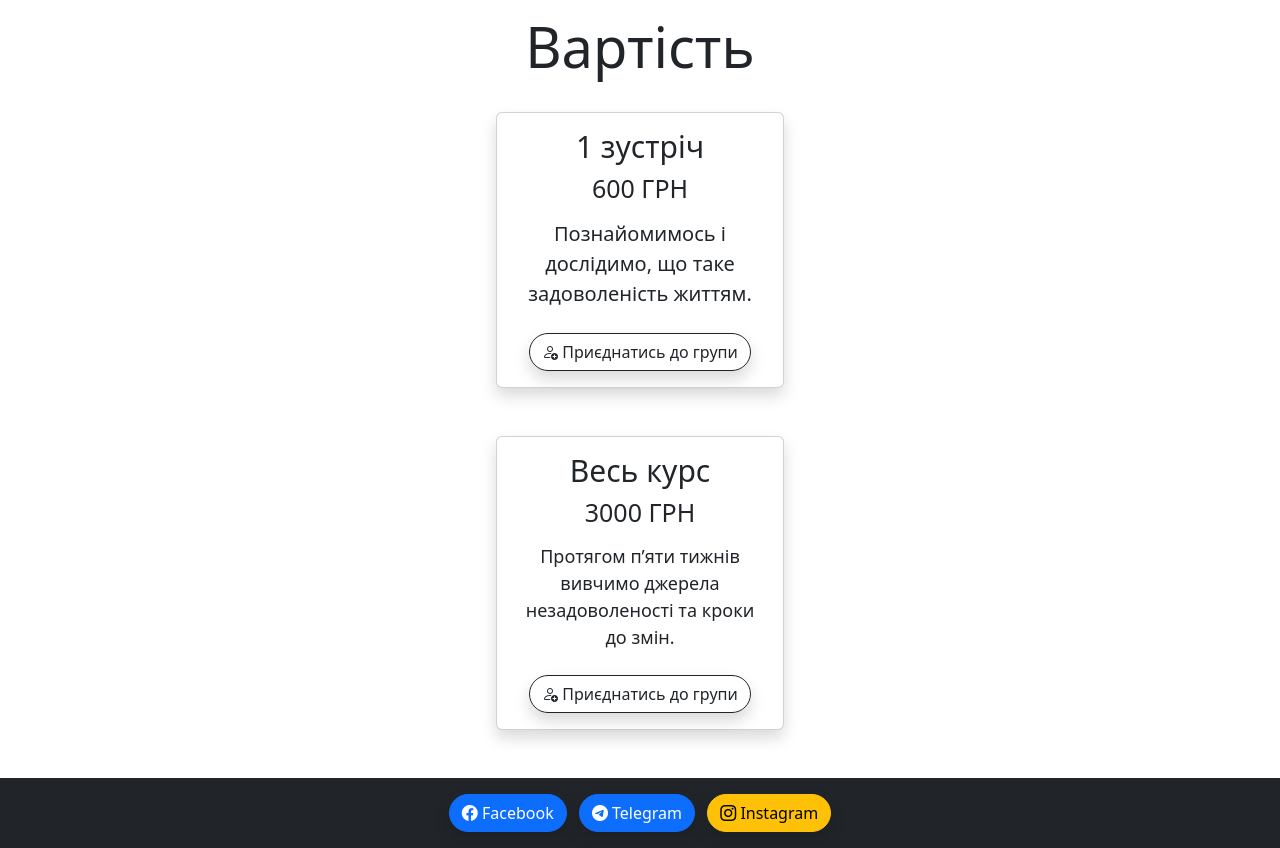
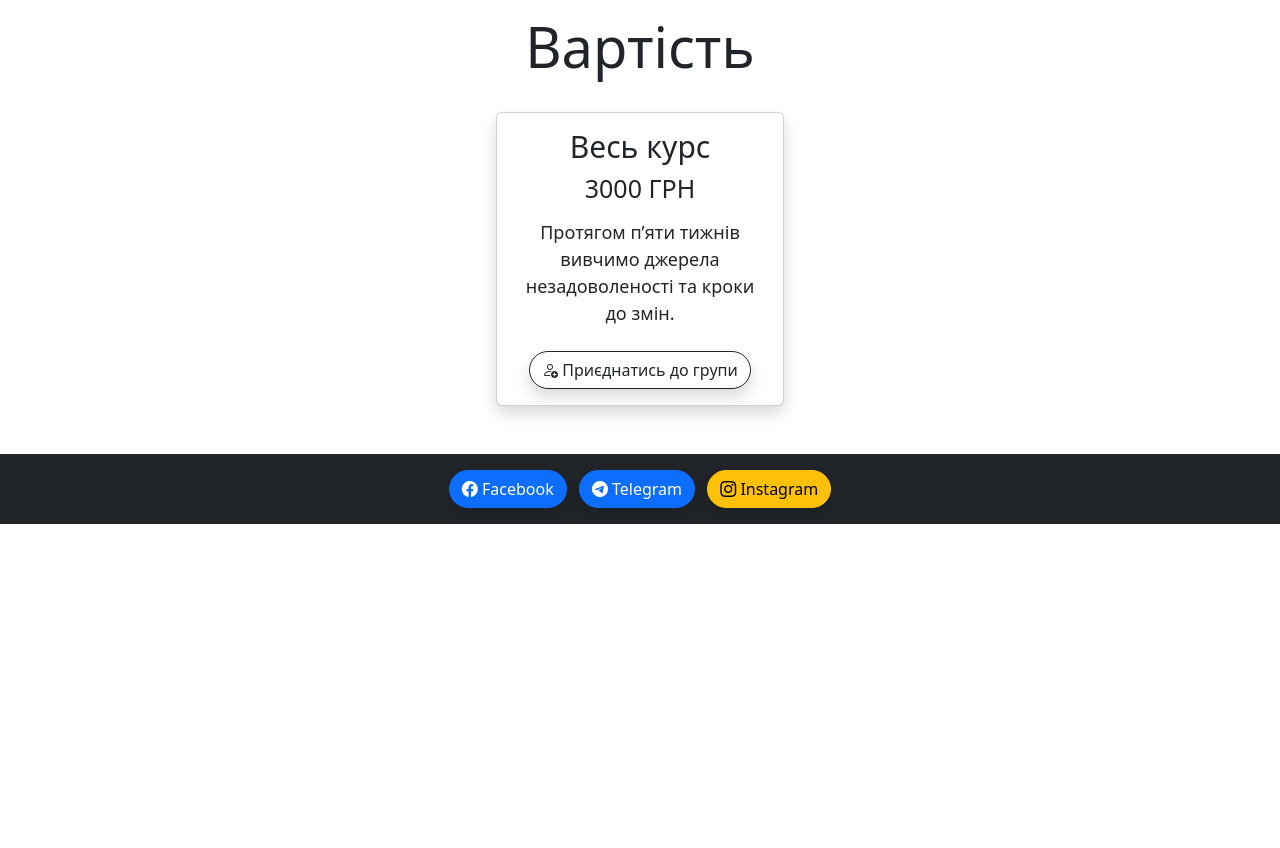
Before and after one commit to morykonpsy/therapeutic-group, a plain HTML site: page index.html in a window 1280 px wide. Shown: the part 2040-2888 px from the top of the page. After the commit the page ends 2564 px from the top, so only its background shows below. Drawn offline with nearby package versions, Linux system fonts and the light colour scheme.

Commit message:
Update index.html

```diff
--- a/index.html
+++ b/index.html
@@ -66,16 +66,6 @@
             <div class="container">
                 <div class="card mx-auto shadow" style="width: 18rem;">
                     <div class="card-body">
-                    <h5 class="card-title display-4" style="font-size: 30px;">1 зустрiч</h5>
-                    <h4 class="lead" style="font-size: 25px;">600 ГРН</h4>
-                    <p class="card-text py-2 lead">Познайомимось і дослідимо, що таке задоволеність життям.</p>
-                    <a href="https://docs.google.com/forms/d/e/1FAIpQLSe3TpDkJlPsKVvMedA3hmfC7G5up4rwFFmve_XMNTIRo7w3wQ/viewform?usp=sf_link" class="btn btn-outline-dark rounded-pill shadow"><i class="bi bi-person-add"></i> Приєднатись до групи</a>
-                    </div>
-                </div>
-            </div>
-            <div class="container pt-5">
-                <div class="card mx-auto shadow" style="width: 18rem;">
-                    <div class="card-body">
                     <h5 class="card-title" style="font-size: 30px;">Весь курс</h5>
                     <h4 class="lead" style="font-size: 25px;">3000 ГРН</h4>
                     <p class="card-text py-2 lead" style="font-size: 18px;">Протягом п’яти тижнів вивчимо джерела незадоволеності та кроки до змін.</p>
```
